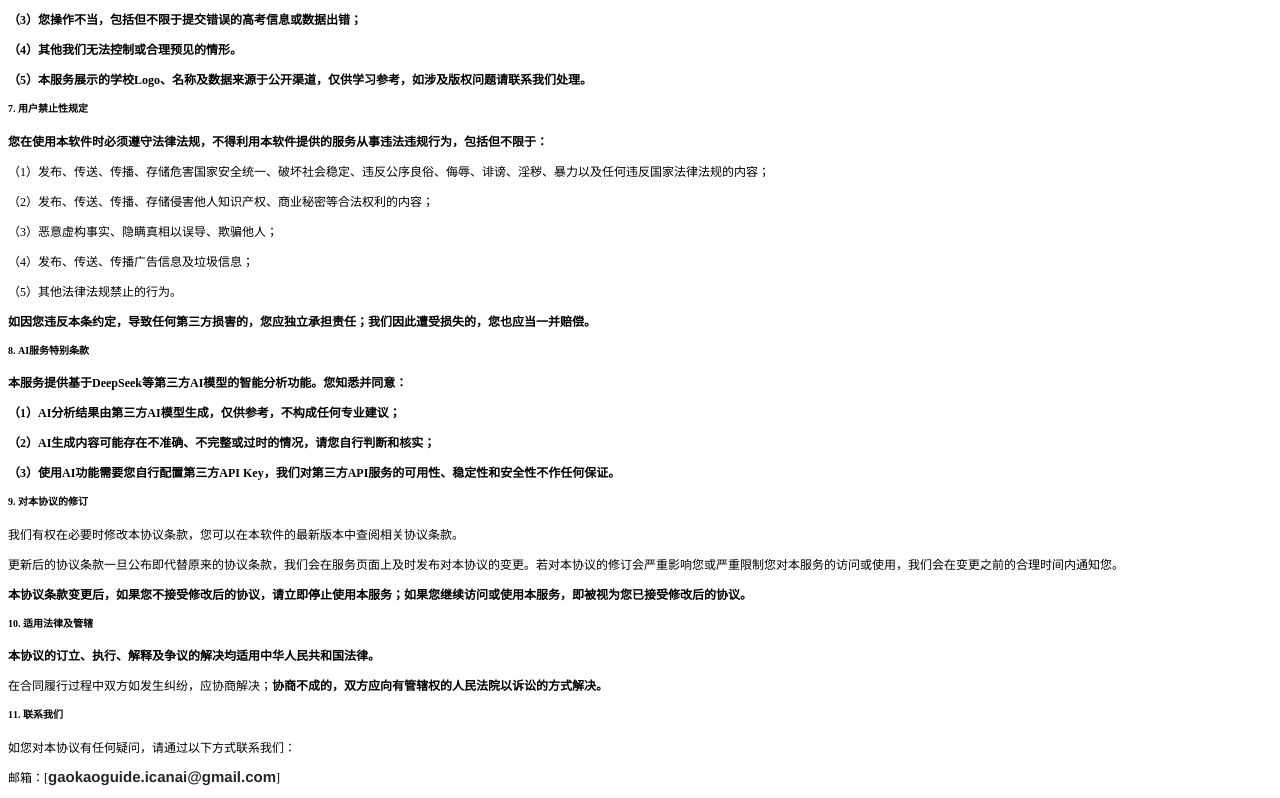
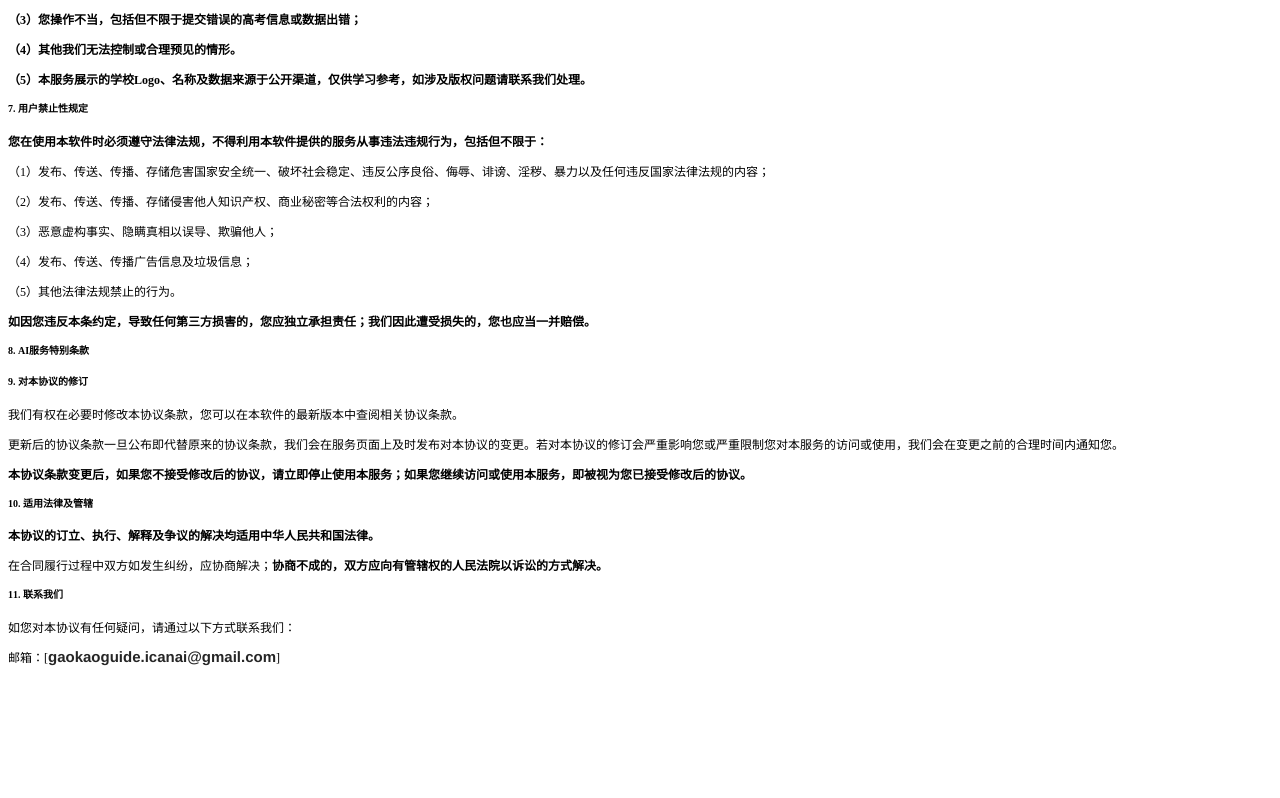
Before and after one commit to icanai/gaokaoguide, a plain HTML site: page Harmonyos用户服务协议.html in a window 1280 px wide. Shown: the part 920-1718 px from the top of the page. After the commit the page ends 1598 px from the top, so only its background shows below. Drawn offline with Linux system fonts and the light colour scheme.

Commit message:
Update Harmonyos用户服务协议.html

```diff
--- a/Harmonyos用户服务协议.html
+++ b/Harmonyos用户服务协议.html
@@ -57,10 +57,6 @@
 <p class="p2"><span class="s1">（5）其他法律法规禁止的行为。</span></p>
 <p class="p2"><span class="s1"><b>如因您违反本条约定，导致任何第三方损害的，您应独立承担责任；我们因此遭受损失的，您也应当一并赔偿。</b><b></b></span></p>
 <h5 style="margin: 0.0px 0.0px 16.6px 0.0px; font: 10.0px 'Songti SC'; -webkit-text-stroke: #000000"><span class="s1"><b>8. AI服务特别条款</b></span></h5>
-<p class="p2"><span class="s1"><b>本服务提供基于DeepSeek等第三方AI模型的智能分析功能。您知悉并同意：</b><b></b></span></p>
-<p class="p2"><span class="s1"><b>（1）AI分析结果由第三方AI模型生成，仅供参考，不构成任何专业建议；</b><b></b></span></p>
-<p class="p2"><span class="s1"><b>（2）AI生成内容可能存在不准确、不完整或过时的情况，请您自行判断和核实；</b><b></b></span></p>
-<p class="p2"><span class="s1"><b>（3）使用AI功能需要您自行配置第三方API Key，我们对第三方API服务的可用性、稳定性和安全性不作任何保证。</b><b></b></span></p>
 <h5 style="margin: 0.0px 0.0px 16.6px 0.0px; font: 10.0px 'Songti SC'; -webkit-text-stroke: #000000"><span class="s1"><b>9. 对本协议的修订</b></span></h5>
 <p class="p2"><span class="s1">我们有权在必要时修改本协议条款，您可以在本软件的最新版本中查阅相关协议条款。</span></p>
 <p class="p2"><span class="s1">更新后的协议条款一旦公布即代替原来的协议条款，我们会在服务页面上及时发布对本协议的变更。若对本协议的修订会严重影响您或严重限制您对本服务的访问或使用，我们会在变更之前的合理时间内通知您。</span></p>
```
